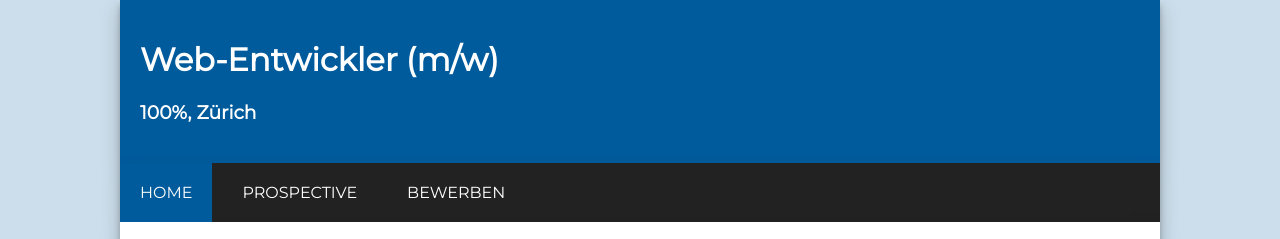
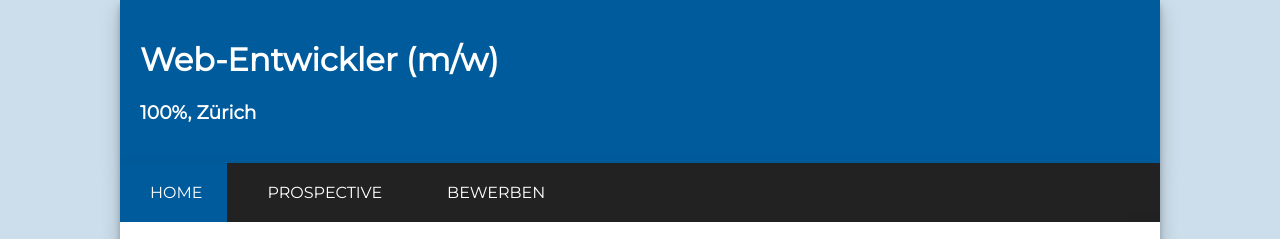
Before and after one commit to sifmaster/react-spa, a React app: page / in a window 1280 px wide. Shown: the top 239 px of the page. Built offline with nearby package versions, Linux system fonts and the light colour scheme.

Commit message:
css fixing

```diff
--- a/src/index.css
+++ b/src/index.css
@@ -53,7 +53,7 @@ ul.navigation li a {
     color: white;
     font-weight: 400;
     text-decoration: none;
-    padding: 20px;
+    padding: 20px 25px 20px 30px;
     display: inline-block;
 }
 
```
